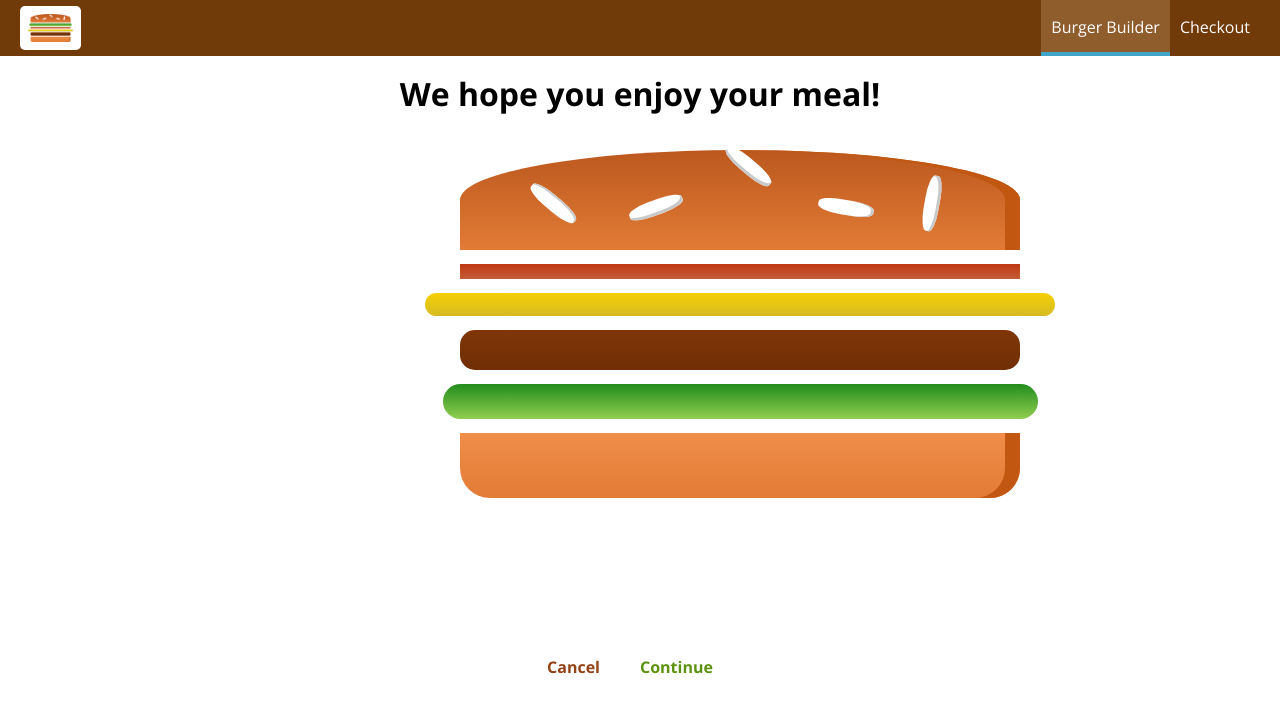
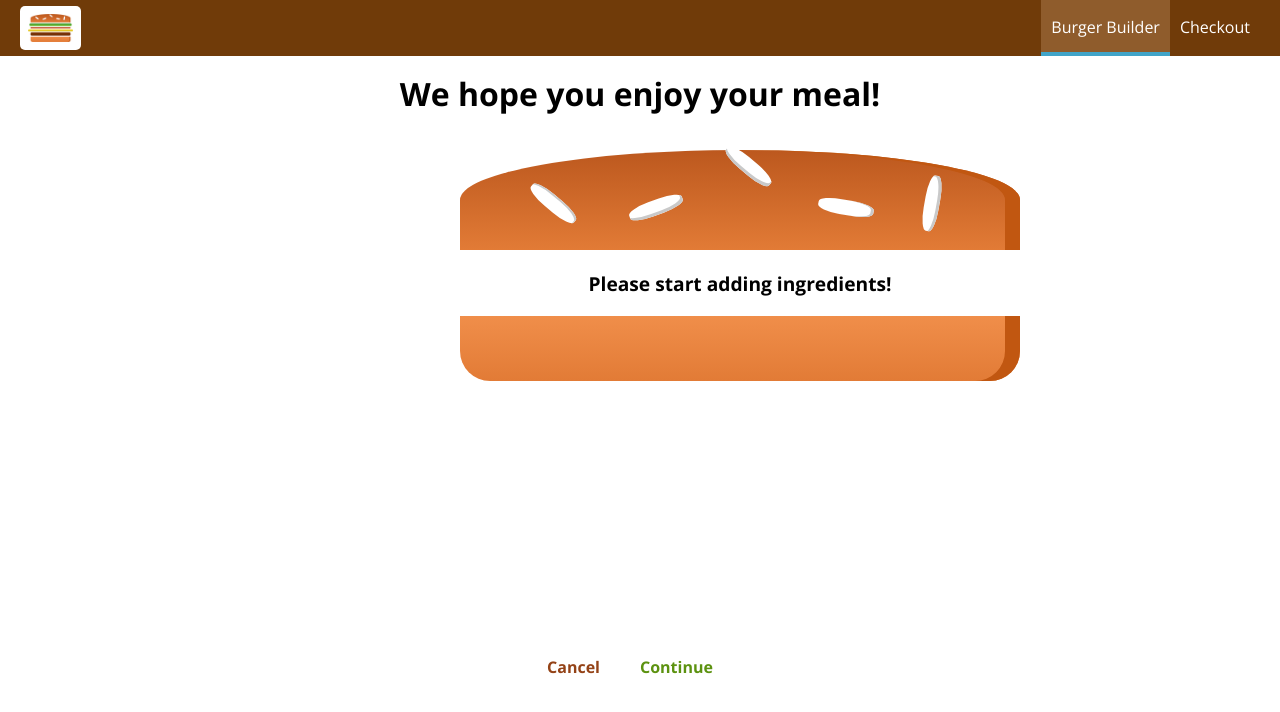
Before and after one commit to countzyx/udemy-reactcg-burger-builder, a React (Create React App) app: page /checkout in a window 1280 px wide. Shown: the top 712 px of the page. Built offline with nearby package versions, Linux system fonts and the light colour scheme.

Commit message:
Passing Ingredients To Checkout Via QueryString

```diff
--- a/src/components/Burger/Burger.js
+++ b/src/components/Burger/Burger.js
@@ -12,9 +12,10 @@ type Props = {
 const burger = (props: Props) => {
   const { ingredients } = props;
   const ingredientsArray = Object.keys(ingredients)
-    .map(name => [...Array(ingredients[name])].map((_, i) => (
-      <BurgerIngredient key={name + i} ingredientType={name} />
-    )))
+    .map((name) => {
+      const placeholders = [...Array(ingredients[name])];
+      return placeholders.map((_, i) => <BurgerIngredient key={name + i} ingredientType={name} />);
+    })
     .reduce((agg, el) => agg.concat(el), []);
 
   if (ingredientsArray.length === 0) {
--- a/src/containers/BurgerBuilder/BurgerBuilder.js
+++ b/src/containers/BurgerBuilder/BurgerBuilder.js
@@ -1,6 +1,7 @@
 // @flow
 import * as React from 'react';
-import { History } from 'react-router';
+import type { History } from 'react-router';
+import queryString from 'query-string';
 import Burger from '../../components/Burger/Burger';
 import BuildControls from '../../components/Burger/BuildControls/BuildControls';
 import Modal from '../../components/UI/Modal/Modal';
@@ -105,8 +106,13 @@ class BurgerBuilder extends React.Component<Props, State> {
   };
 
   purchaseContinueHandler = () => {
+    const { ingredients } = this.state;
+    const ingredientSearch = queryString.stringify(ingredients);
     const { history } = this.props;
-    history.push('/checkout');
+    history.push({
+      pathname: '/checkout',
+      search: ingredientSearch,
+    });
   };
 
   render = () => {
--- a/src/containers/Checkout/Checkout.js
+++ b/src/containers/Checkout/Checkout.js
@@ -1,24 +1,27 @@
 // @flow
 import React, { Component } from 'react';
-import type { History } from 'react-router';
+import queryString from 'query-string';
+import type { History, Location } from 'react-router';
 import CheckoutSummary from '../../components/Order/CheckoutSummary/CheckoutSummary';
 import type { Ingredients } from '../../types/TypeIngredients';
 
 type Props = {
   history: History,
+  location: Location,
 };
 type State = {
-  ingredients: Ingredients,
+  ingredients: ?Ingredients,
 };
 
 class Checkout extends Component<Props, State> {
   state = {
-    ingredients: {
-      bacon: 1,
-      cheese: 1,
-      meat: 1,
-      salad: 1,
-    },
+    ingredients: null,
+  };
+
+  componentDidMount = () => {
+    const { location } = this.props;
+    const ingredients = queryString.parse(location.search, { parseNumbers: true });
+    this.setState({ ingredients });
   };
 
   checkoutCancelledHandler = () => {
@@ -33,15 +36,14 @@ class Checkout extends Component<Props, State> {
 
   render = () => {
     const { ingredients } = this.state;
-    return (
-      <div>
-        <CheckoutSummary
-          ingredients={ingredients}
-          checkoutCancelled={this.checkoutCancelledHandler}
-          checkoutContinued={this.checkoutContinuedHander}
-        />
-      </div>
-    );
+    const checkoutSummary = ingredients ? (
+      <CheckoutSummary
+        ingredients={ingredients}
+        checkoutCancelled={this.checkoutCancelledHandler}
+        checkoutContinued={this.checkoutContinuedHander}
+      />
+    ) : null;
+    return <div>{checkoutSummary}</div>;
   };
 }
 
```
